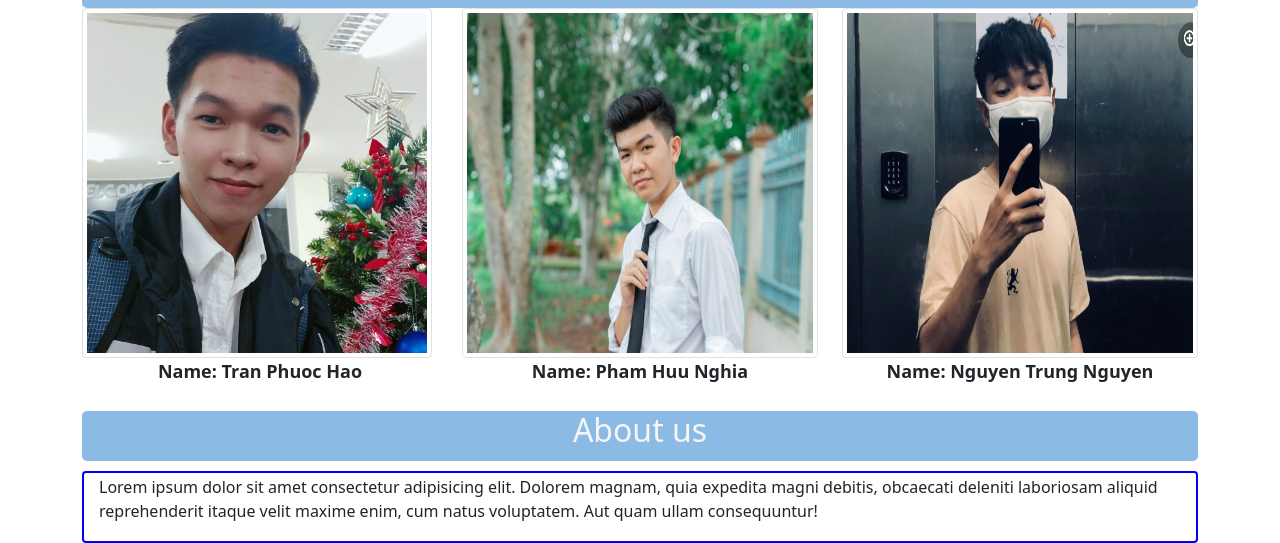
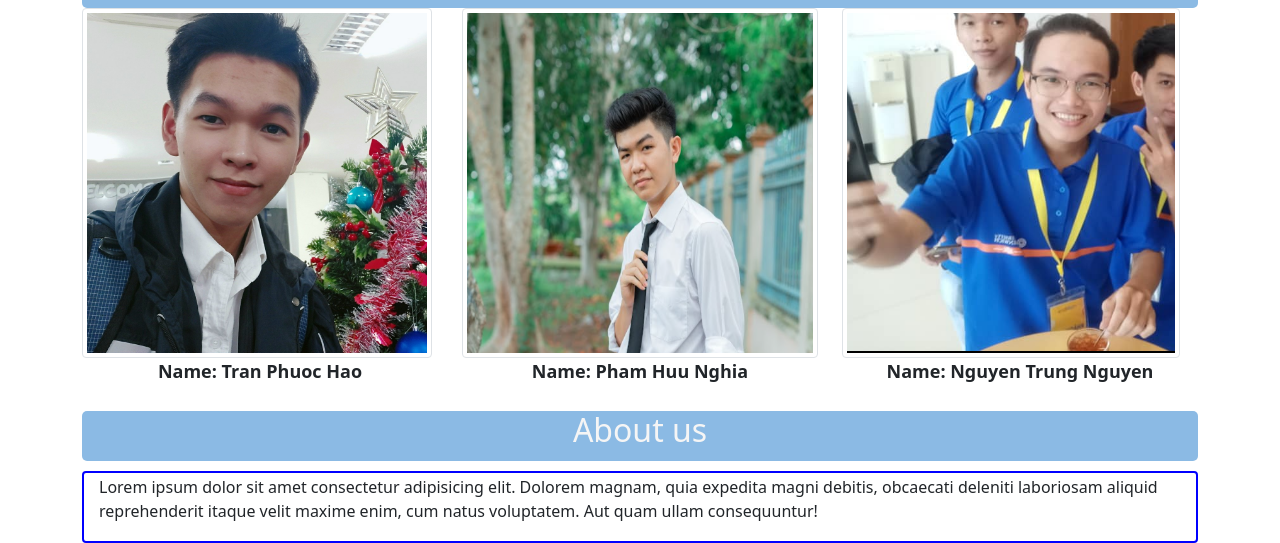
Before and after one commit to Killer-ProEZ/Falcons_group, a plain HTML site: page index.html in a window 1280 px wide. Shown: the part 692-1235 px from the top of the page. Drawn offline with nearby package versions, Linux system fonts and the light colour scheme.

Commit message:
Change picture and code

```diff
--- a/index.html
+++ b/index.html
@@ -30,7 +30,7 @@
                 <p class="name">Name: Pham Huu Nghia</p>
             </div>
             <div class="col-sm-4">
-                <img class="img-thumbnail" src="img/nguyen.png" alt="">
+                <img class="img-thumbnail" src="img/243285047_608202240562400_7087100668091339363_n.png" alt="">
                 <p class="name">Name: Nguyen Trung Nguyen</p>
             </div>
         </div>
```
Also changed, not shown: img/243285047_608202240562400_7087100668091339363_n.png (added), img/nguyen.png (deleted).
